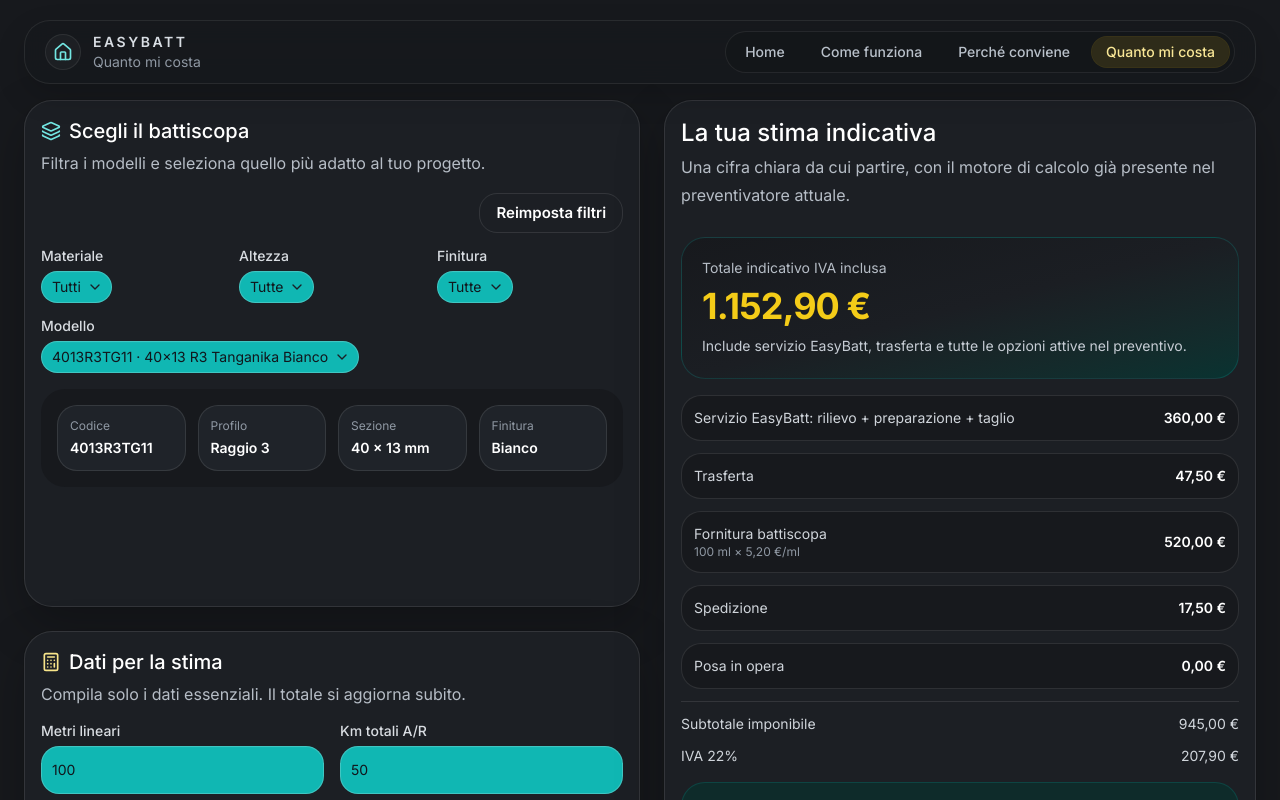
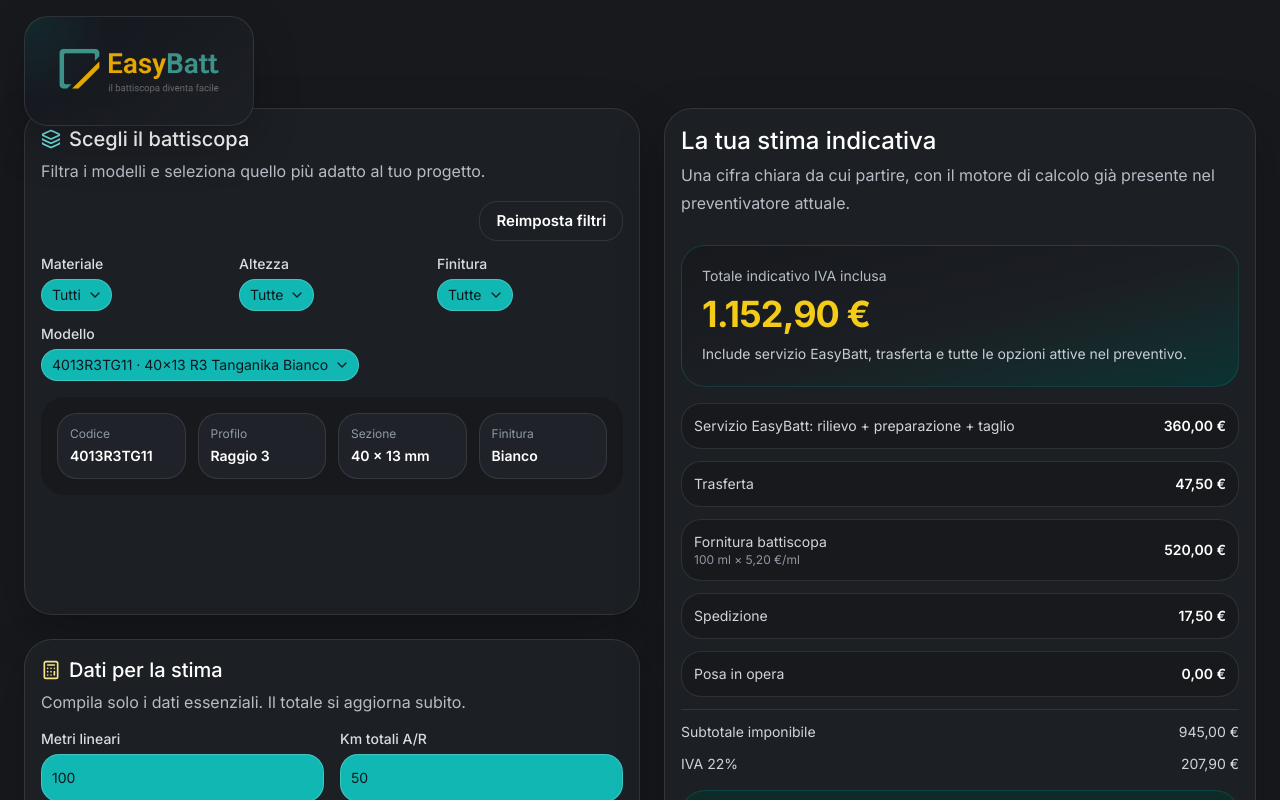
Before and after one commit to FalegnameriaSpini/easybatt-webapp, a Next.js app: page /quanto-mi-costa in a window 1280 px wide. Shown: the top 800 px of the page. Built offline with nearby package versions, Linux system fonts and the light colour scheme.

Commit message:
Easybatt_app_v6

```diff
--- a/app/quanto-mi-costa/page.js
+++ b/app/quanto-mi-costa/page.js
@@ -4,7 +4,6 @@ import React, { useEffect, useMemo, useState } from "react";
 import {
   Calculator as CalcIcon,
   ChevronRight as ChevronRightIcon,
-  Home as HomeIcon,
   Layers3,
   MapPin,
   Package,
@@ -89,37 +88,26 @@ const selectContentClassName =
 const selectItemClassName =
   "rounded-xl px-2.5 py-2 text-[#D7DCE2] " +
   "focus:bg-[#10B7B3]/10 focus:text-white " +
-  "data-[state=checked]:bg-[#10B7B3] data-[state=checked]:text-[#11161C] " +
+  "data-[state=checked]:bg-white/5 data-[state=checked]:text-white " +
   "[&_svg]:text-[#72E6E2]";
 
-function TopNavCosto() {
+function StickyBrandHeader() {
   return (
-    <header className="sticky top-3 z-30 mb-4 flex flex-col gap-3 rounded-[26px] border border-white/8 bg-[#17191D]/78 px-4 py-2.5 shadow-[0_12px_30px_rgba(0,0,0,0.16)] backdrop-blur-md sm:flex-row sm:items-center sm:justify-between sm:px-5">
-      <div className="flex items-center gap-3">
-        <div className="flex h-9 w-9 items-center justify-center rounded-2xl border border-white/8 bg-white/[0.03] text-[#72E6E2]">
-          <HomeIcon className="h-5 w-5 text-[#72E6E2]" />
-        </div>
-        <div>
-          <div className="text-sm font-semibold uppercase tracking-[0.18em] text-[#D8DDE3]">EasyBatt</div>
-          <div className="text-sm text-[#8F98A3]">Quanto mi costa</div>
-        </div>
+    <div className="fixed inset-x-0 top-0 z-40">
+      <div className="mx-auto flex w-full max-w-7xl px-4 pt-3 sm:px-6 sm:pt-4">
+        <a
+          href="/"
+          aria-label="Torna alla home EasyBatt"
+          className="rounded-[20px] border border-white/10 bg-[radial-gradient(circle_at_top_left,_rgba(15,175,169,0.12),_transparent_34%),linear-gradient(135deg,_rgba(20,23,29,0.94),_rgba(29,32,38,0.9))] px-3 py-2 shadow-[0_18px_46px_rgba(0,0,0,0.22)] backdrop-blur-xl transition-all duration-200 hover:border-white/16 hover:bg-[radial-gradient(circle_at_top_left,_rgba(15,175,169,0.16),_transparent_38%),linear-gradient(135deg,_rgba(22,25,31,0.96),_rgba(31,35,42,0.92))] sm:rounded-[24px] sm:px-4 sm:py-2.5"
+        >
+          <img
+            src="/Logo_easybatt_trasp.svg"
+            alt="EasyBatt - il battiscopa diventa facile"
+            className="h-auto w-[148px] sm:w-[176px] lg:w-[196px]"
+          />
+        </a>
       </div>
-
-      <nav className="flex flex-wrap items-center gap-1.5 rounded-full border border-white/8 bg-[#121418]/45 p-1 text-sm">
-        <ButtonComp asChild variant="ghost" className={eb.navGhost}>
-          <a href="/">Home</a>
-        </ButtonComp>
-        <ButtonComp asChild variant="ghost" className={eb.navGhost}>
-          <a href="/come-funziona">Come funziona</a>
-        </ButtonComp>
-        <ButtonComp asChild variant="ghost" className={eb.navGhost}>
-          <a href="/perche-conviene">Perché conviene</a>
-        </ButtonComp>
-        <ButtonComp asChild variant="ghost" className={eb.navActiveYellow}>
-          <a href="/quanto-mi-costa">Quanto mi costa</a>
-        </ButtonComp>
-      </nav>
-    </header>
+    </div>
   );
 }
 
@@ -250,8 +238,9 @@ export function EasyBattQuantoMiCostaPage() {
 
   return (
     <div className="min-h-screen bg-[#17191D] text-white">
-      <div className={eb.pageShell}>
-        <TopNavCosto />
+      <StickyBrandHeader />
+
+      <div className={`${eb.pageShell} pt-[86px] sm:pt-[98px] lg:pt-[108px]`}>
 
         <div className="grid gap-6 lg:grid-cols-[1.02fr_0.98fr]">
           <div className="grid gap-6">
@@ -414,7 +403,7 @@ export function EasyBattQuantoMiCostaPage() {
           </div>
 
           <div className="flex flex-col gap-6">
-            <CardComp className={`sticky top-4 ${eb.cardInteractive}`}>
+            <CardComp className={`sticky top-[86px] sm:top-[98px] lg:top-4 ${eb.cardInteractive}`}>
               <CardHeaderComp className="pb-3">
                 <CardTitleComp className="text-2xl text-white">La tua stima indicativa</CardTitleComp>
                 <CardDescriptionComp className="text-base leading-7 text-[#B6BDC6]">
```
